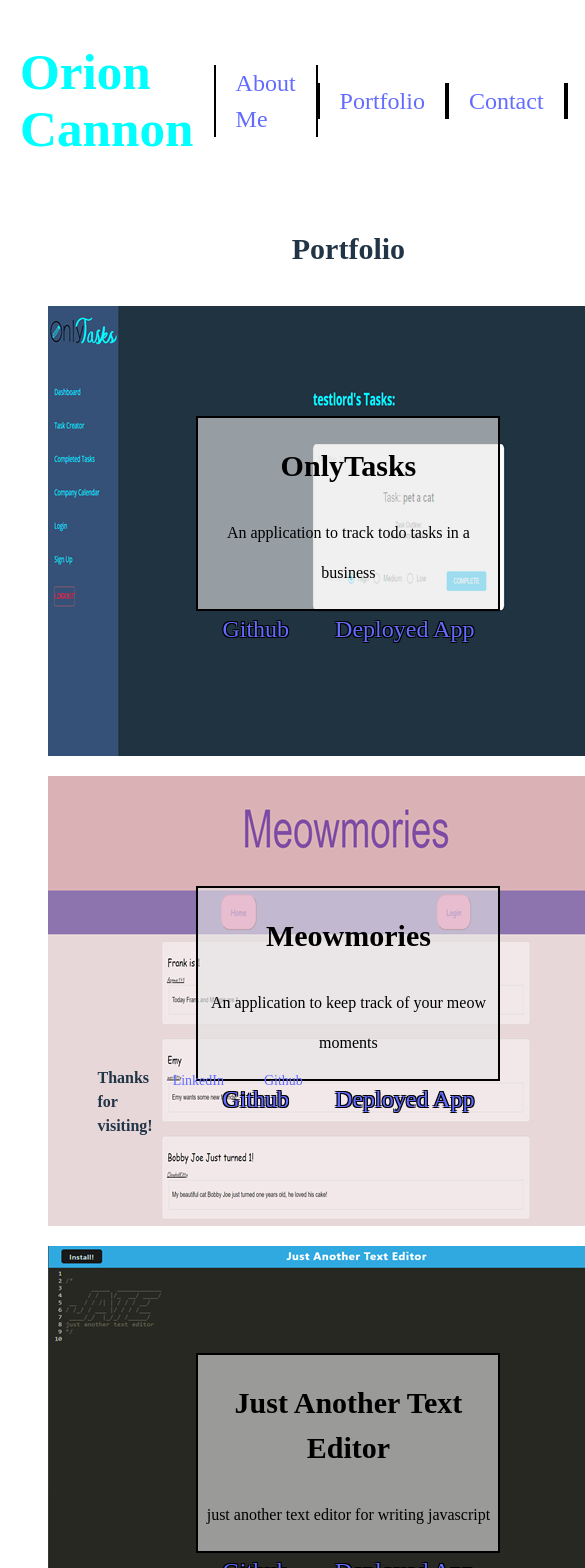
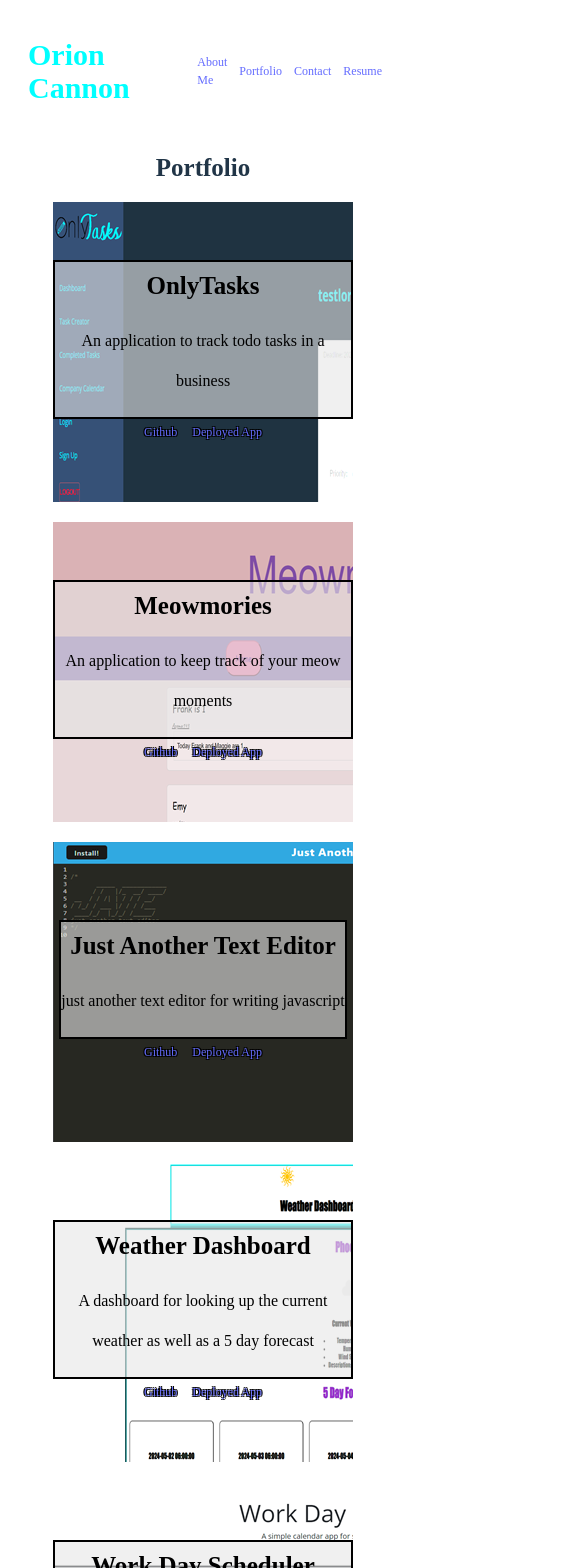
Before and after one commit to OrionC11/Portfolio, a React (Vite) app: page /portfolio in a window 390 px wide. Shown: the top 1568 px of the page, 585 px wide, since content can reach past the window. Built offline with nearby package versions, Linux system fonts and the light colour scheme.

Commit message:
added media queries to make the application more mobile friendly

```diff
--- a/src/App.jsx
+++ b/src/App.jsx
@@ -8,6 +8,7 @@ import Contact from "./pages/Contact";
 
 function App() {
   return (
+    <div>
       <Router>
         <Header />
         <main>
@@ -17,8 +18,9 @@ function App() {
             <Route path="/portfolio" element={<Portfolio />} />
           </Routes>
         </main>
+      </Router>
       <Footer />
-    </Router>
+    </div>
   );
 }
 
--- a/src/index.css
+++ b/src/index.css
@@ -20,13 +20,6 @@ a:hover {
   color: #535bf2;
 }
 
-body {
-  margin: 0;
-  display: flex;
-  min-width: 320px;
-  min-height: 100vh;
-}
-
 h1 {
   font-size: 3.2em;
   line-height: 1.1;
@@ -45,6 +38,9 @@ p{
   line-height: 2.5;
 }
 
+body{
+  min-height: 100vh;
+}
 nav{
   display: flex;
   justify-content: space-between;
@@ -56,16 +52,14 @@ main {
   margin: 0;
   display: flex;
   min-width: 320px;
-  min-height: 100vh;
+  min-height: 95vh;
   justify-content: center;
   text-align: center;
-  height: 95vh;
 }
 footer{
   display: flex;
   justify-content: space-evenly;
   width: 50vw;
-  margin-top: auto;
 }
 
 form {
@@ -124,6 +118,12 @@ button{
   flex-direction: column;
   justify-content: center;
   align-items: center;
+}
+.projectMain{
+  min-height: 200vh;
+}
+.projectSection{
+  height: 100vh;
 }
 
 
@@ -187,3 +187,64 @@ button{
     color: #747bff;
   }
 }
+
+@media (max-width: 1024px){
+  main{
+    min-width: 100vw;
+    justify-content: center;
+  }
+  h1{
+    font-size: 30px;
+  }
+  h2{
+    font-size: 25px;
+    margin: 5px;
+  }
+  footer{
+    width: 100%;
+    align-items: center;
+  }
+  a{
+    font-size: 12px;
+    padding: 6px;
+    border: none;
+  }
+  form{
+    width: 80%;
+  }
+  .footerText{
+    font-size: 15px;
+    padding-right: 20px;
+    padding-bottom: 2px;
+  }
+  .portrait{
+    max-width: 300px;
+    max-height: auto;
+  }
+  .aboutSection{
+    width: 95vw;
+    height: auto;
+
+  }
+  .projectCard{
+    width: 300px;
+    height: 300px;
+
+  }
+
+  .aboutSection {
+    width: 95vw;
+    height: auto;
+    padding-top: 50px;
+    padding-bottom: 50px;
+  }
+
+}
+
+
+@media (max-width: 578px){
+  .projectMain{
+    margin: 10px;
+    height: 250vh;
+  }
+}
--- a/src/pages/Portfolio.jsx
+++ b/src/pages/Portfolio.jsx
@@ -50,7 +50,8 @@ const Portfolio = () => {
     },
   ];
   return (
-    <div>
+    <main className="projectMain">
+      <div className="projectSection">
         <h2>Portfolio</h2>
         <div className="projectContainer">
           {projects.map((project) => (
@@ -65,6 +66,7 @@ const Portfolio = () => {
           ))}
         </div>
       </div>
+    </main>
   );
 };
 
```
Lines whose indentation alone changed are shown as unchanged.
